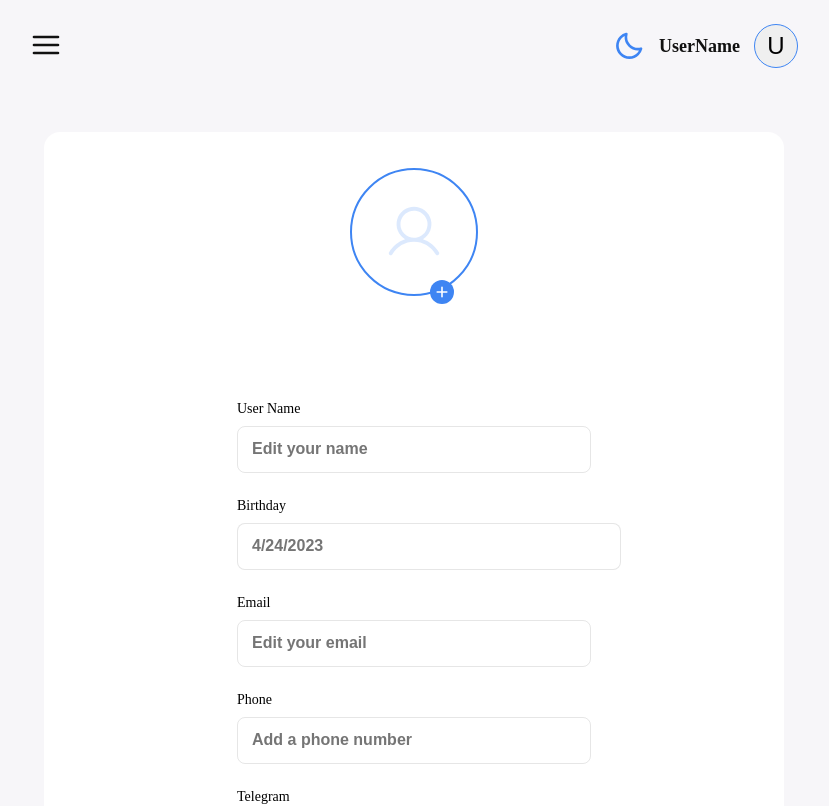
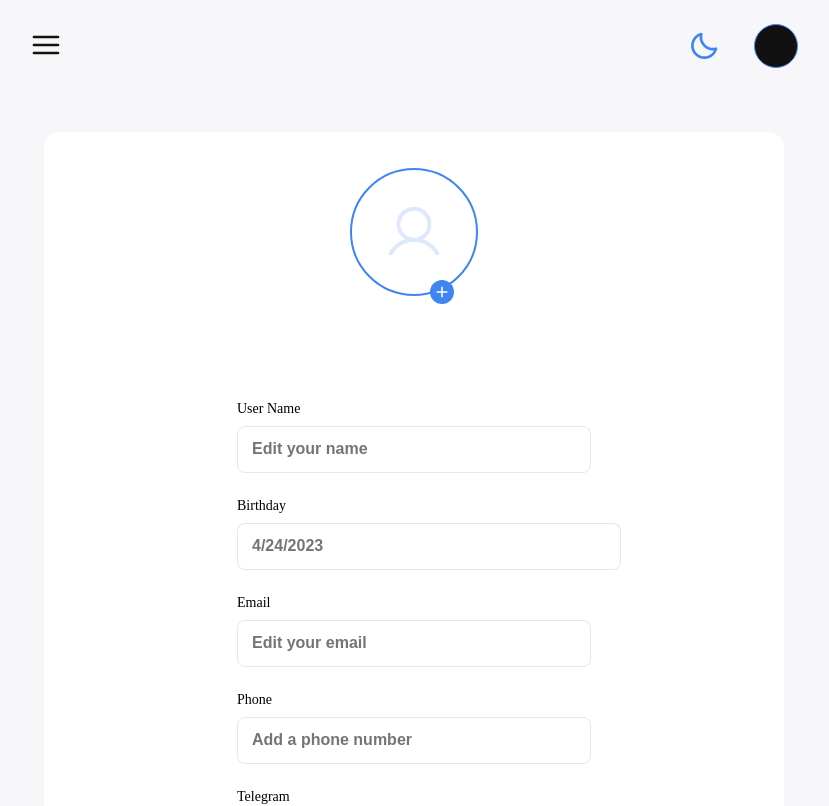
Before and after one commit to GoitStudentsWorks/react_node_fs_59_Ali-sia, a React (Create React App) app: page /goose-track-team-4/account in a window 1280 px wide. Shown: the top 806 px of the page, without its empty margins (226-1055 px from the left). Built offline with nearby package versions, Linux system fonts and the light colour scheme.

Commit message:
just commit

```diff
--- a/src/components/Header/Header.styled.jsx
+++ b/src/components/Header/Header.styled.jsx
@@ -10,10 +10,10 @@ export const HeaderStyled = styled.header`
     padding-top: 24px;
     padding-left: 20px;
     padding-right: 20px;
+    padding-bottom: 64px;
 
     margin-left: auto;
     margin-right: auto;
-    margin-bottom: 64px;
 
     max-width: ${props => props.theme.breakpoints.mobile};
 
@@ -30,7 +30,7 @@ export const HeaderStyled = styled.header`
     @media screen and (min-width: ${props => props.theme.breakpoints.laptop}) {
         max-width: ${props => props.theme.breakpoints.laptop};
 
-        margin-bottom: 32px
+        padding-bottom: 32px;
     };
 `;
 
@@ -51,14 +51,12 @@ export const ButtonStyled = styled.button`
 export const PageName =styled.p`
     display: none;
 
-    font-weight: 700;
-    font-size: 32px;
+    font-weight: ${props => props.theme.fontWeights.bold};
+    font-size: ${props => props.theme.fontSizes.heading};
 
-    padding: 0;
-    margin: 0;
     line-height: 1;
 
-    text-shadow: 0px 47px 355px rgba(0, 0, 0, 0.07), 0px 9.4px 57.6875px rgba(0, 0, 0, 0.035);
+    text-shadow: ${props => props.theme.shadows.headerText};
 
     @media screen and (min-width: ${props => props.theme.breakpoints.laptop}) {
         display: block;
--- a/src/components/ThemeToggle/ThemeToggle.styled.jsx
+++ b/src/components/ThemeToggle/ThemeToggle.styled.jsx
@@ -6,7 +6,6 @@ import {ReactComponent as SunSVG} from './sun.svg';
 export const ButtonStyled = styled.button`
     background-color: transparent;
     border: 0;
-    padding: 0;
 
     cursor: pointer;
 
--- a/src/components/UserInfo/UserInfo.jsx
+++ b/src/components/UserInfo/UserInfo.jsx
@@ -1,13 +1,25 @@
-import { UserName, UserMenuButton } from './UserInfo.styled';
+import { useSelector } from 'react-redux';
+
+import { selectUser } from 'redux/auth/auth.selectors';
+
+import { UserName, UserMenuButton, UserMenuButtonChar } from './UserInfo.styled';
 
 const UserInfo = () => {
+    const { name } = useSelector(selectUser);
+
+    const userName = name?.trim().split(' ')[0];
+
     return (
         <>
             <UserName>
-                UserName
+                {userName}
             </UserName>
             <UserMenuButton>
-                <p style={{fontSize: "24px", margin: "0", padding: "0"}} >U</p>
+                {
+                    !true
+                        ? "+"
+                        : <UserMenuButtonChar >{userName?.charAt(0).toUpperCase()}</UserMenuButtonChar>
+                }
             </UserMenuButton>
         </>
     );
--- a/src/components/UserInfo/UserInfo.styled.jsx
+++ b/src/components/UserInfo/UserInfo.styled.jsx
@@ -1,16 +1,15 @@
 import styled from "styled-components";
 
 export const UserName = styled.p`
-    margin: 0px;
     margin-right: 14px;
     margin-left: 14px;
 
-    font-weight: 700;
-    font-size: 14px;
+    font-weight: ${props => props.theme.fontWeights.bold};
+    font-size: ${props => props.theme.fontSizes.s};
     line-height: 1.29;
 
     @media screen and (min-width: ${props => props.theme.breakpoints.tablet}) {
-        font-size: 18px;
+        font-size: ${props => props.theme.fontSizes.l};
         line-height: 1;
     };
 `
@@ -21,7 +20,7 @@ export const UserMenuButton = styled.button`
     width: 32px;
     height: 32px;
 
-    background-color: ${props => props.theme.colors.white});
+    background-color: ${props => props.theme.colors.textHeaderTheme};
     border: 1.8px solid #3E85F3;
     padding: 0;
 
@@ -33,3 +32,13 @@ export const UserMenuButton = styled.button`
         height: 44px;
     };
 `
+
+export const UserMenuButtonChar = styled.p`
+    color: ${prop => prop.theme.colors.bgcMainTheme};
+    font-weight: ${props => props.theme.fontWeights.bold};
+    font-size: ${props => props.theme.fontSizes.logo};
+
+    @media screen and (min-width: ${props => props.theme.breakpoints.tablet}) {
+        font-size: ${props => props.theme.fontSizes.heading};
+    };
+`
```
